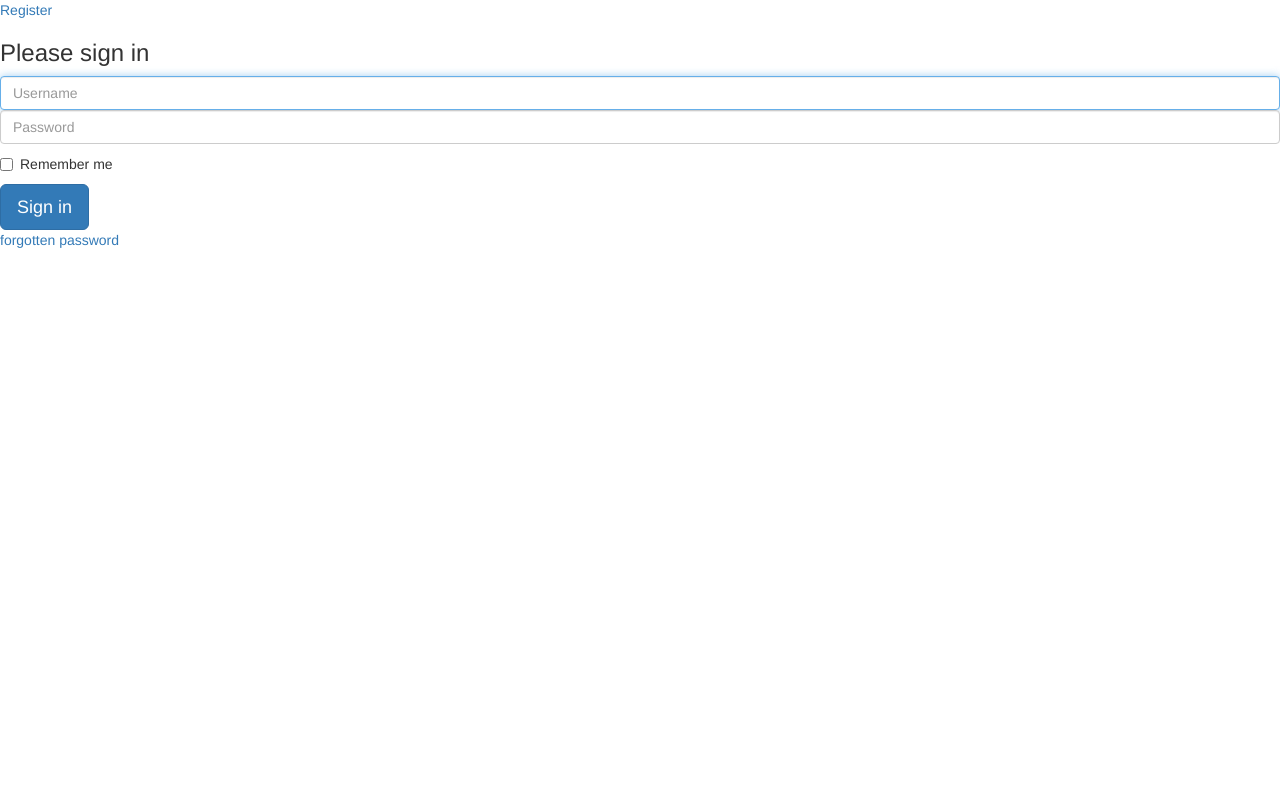
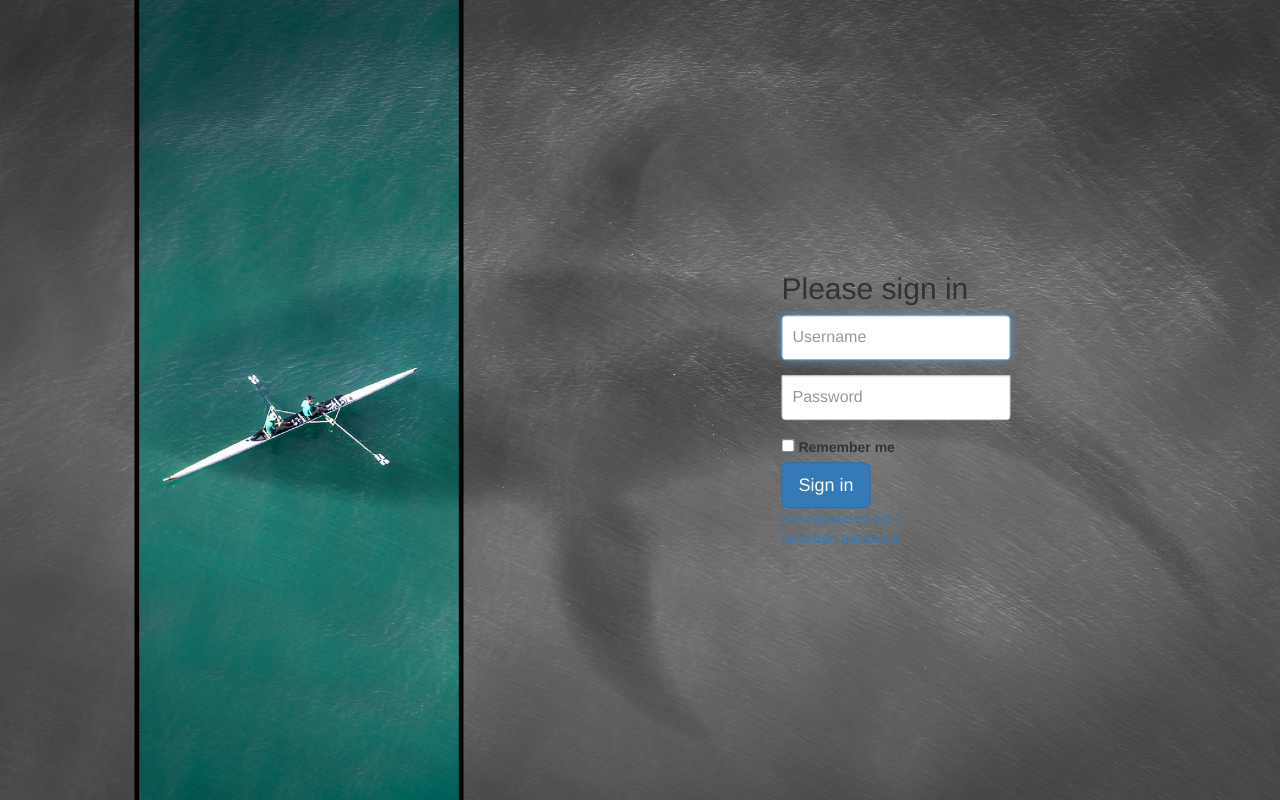
Before and after one commit to 12rambau/team-manager, a Symfony app: template templates/security/login.html.twig in a window 1280 px wide. Run offline with Twig, Linux system fonts and the light colour scheme; the template is opened without the code that fills it, so the values that code supplies are empty; some libraries are stand-ins or nearby versions.

Commit message:
cosmétique login

```diff
--- /dev/null
+++ b/public/css/login.css
@@ -0,0 +1,52 @@
+body
+{
+    padding-top: 40px;
+    padding-bottom: 40px;
+    background-color: #eee;
+ }
+
+  .form-signin
+  {
+    max-width: 330px;
+    padding: 15px;
+    margin: 0 auto;
+    position: absolute;
+    top: 50%;
+    left:70%;
+    transform: translate(-50%,-50%);
+  }
+
+  .form-signin .form-signin-heading, .form-signin .checkbox
+  {
+    margin-bottom: 10px;
+  }
+  .form-signin .checkbox
+  {
+    font-weight: normal;
+  }
+  .form-signin .form-control
+  {
+    position: relative;
+    height: auto;
+    -webkit-box-sizing: border-box;
+       -moz-box-sizing: border-box;
+            box-sizing: border-box;
+    padding: 10px;
+    font-size: 16px;
+  }
+  .form-signin .form-control:focus
+  {
+    z-index: 2;
+  }
+  .form-signin input[type="email"]
+  {
+    margin-bottom: -1px;
+    border-bottom-right-radius: 0;
+    border-bottom-left-radius: 0;
+  }
+  .form-signin input[type="password"]
+  {
+    margin-bottom: 10px;
+    border-top-left-radius: 0;
+    border-top-right-radius: 0;
+  }
--- a/templates/base.html.twig
+++ b/templates/base.html.twig
@@ -32,12 +32,6 @@
   {# On définit ce block, dans lequel vont venir s'insérer les autres vues du bundle #}
   <div>
 
-{% if not is_granted('IS_AUTHENTICATED_REMEMBERED') %}
-	<div>
-		<a href="{{ path('register') }}">Register</a>
-	</div>
-{% endif %}
-
   {% block body %}
   {% endblock body %}
   </div>
--- a/templates/security/login.html.twig
+++ b/templates/security/login.html.twig
@@ -2,22 +2,47 @@
 
 {% block title %}Log in!{% endblock %}
 
+{% block stylesheets %}
+{{ parent() }}
+<link rel="stylesheet" href="css/login.css" type="text/css"/>
+
+<style type="text/css">
+body {
+    background: transparent url('picture/default/login.jpg')  no-repeat center fixed;
+    background-size: cover;
+}
+</style>
+{% endblock %}
+
+
 {% block body %}
-{{ error }}
-<form method="post">
+
+<div>
+{% if error %}
+    <div class="alert alert-danger alert-dismissible" role="alert">
+    <button type="button" class="close" data-dismiss="alert" aria-label="Close"><span aria-hidden="true">&times;</span></button>
+    	{{ error.messageKey|trans(error.messageData, 'security') }}
+    </div>
+{% endif %}
+
+
+<form method="post" class="form-signin">
     {% if error %}
         <div class="alert alert-danger">{{ error.messageKey|trans(error.messageData, 'security') }}</div>
     {% endif %}
 
-    <h1 class="h3 mb-3 font-weight-normal">Please sign in</h1>
-    <label for="inputUsername" class="sr-only">Username</label>
-    <input type="text" value="{{ last_username }}" name="username" id="inputUsername" class="form-control" placeholder="Username" required autofocus>
-    <label for="inputPassword" class="sr-only">Password</label>
-    <input type="password" name="password" id="inputPassword" class="form-control" placeholder="Password" required>
-
+    <h2 class="form-signin-heading"> Please sign in</h2>
+    <div class="form-group">
+        <label class="sr-only" for="inputUsername">Username</label>
+        <input class="form-control" type="text" value="{{ last_username }}" name="username" id="inputUsername" placeholder="Username" required autofocus>
+    </div>
+    <div class="form-group">
+        <label class="sr-only" for="inputPassword" >Password</label>
+        <input class="form-control" type="password" name="password" id="inputPassword"  placeholder="Password" required>
+    </div>
     <input type="hidden" name="_csrf_token" value="{{ csrf_token('authenticate') }}">
 
-        <div class="checkbox mb-3">
+        <div class="control-label">
             <label>
                 <input type="checkbox" name="_remember_me"> Remember me
             </label>
@@ -26,9 +51,15 @@
     <button class="btn btn-lg btn-primary" type="submit">
         Sign in
     </button>
+
+    <div>
+        <a href="{{path('register') }}">Not registered yet !</a>
+    </div>
+
+    <div>
+        <a href="{{ path('forgotten_password') }}"> forgotten password</a>
+    </div>
 </form>
 
-<div>
-    <a href="{{ path('forgotten_password') }}"> forgotten password</a>
 </div>
 {% endblock %}
```
Also changed, not shown: public/picture/default/login.jpg.
